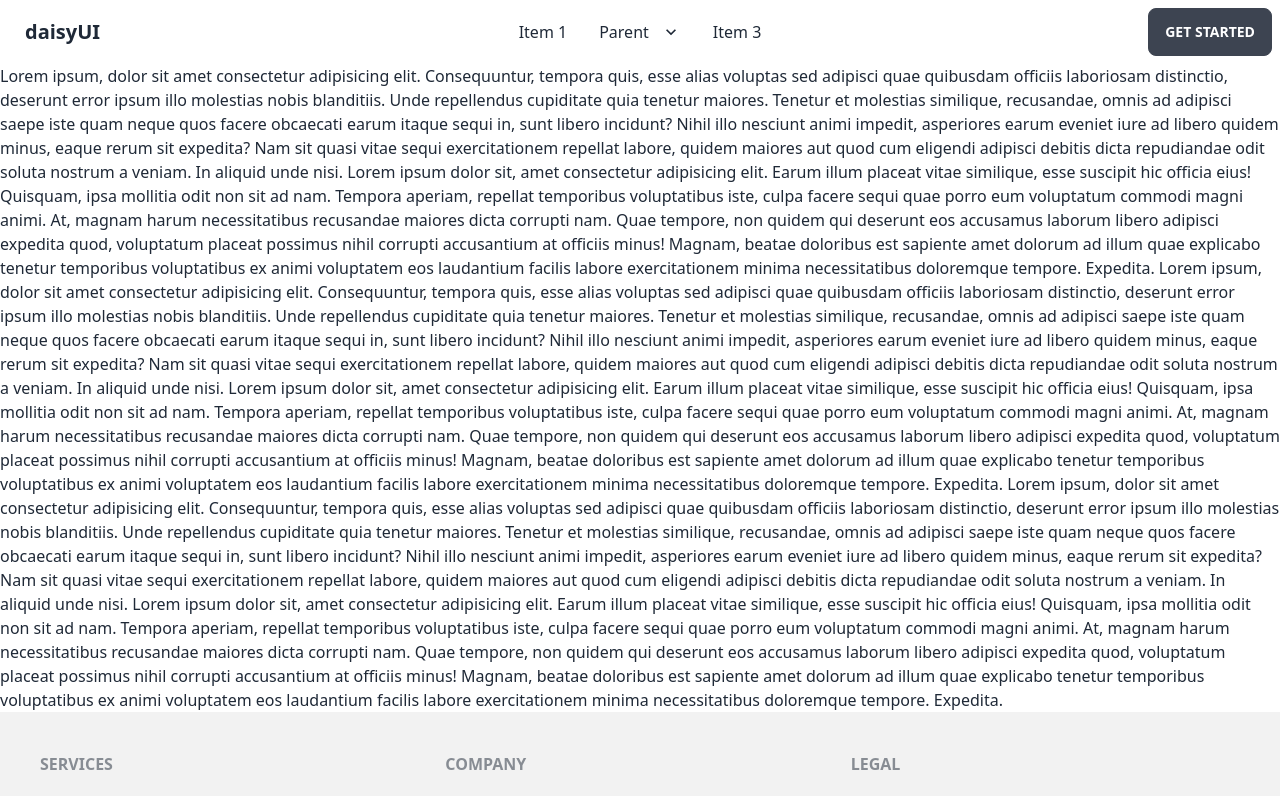
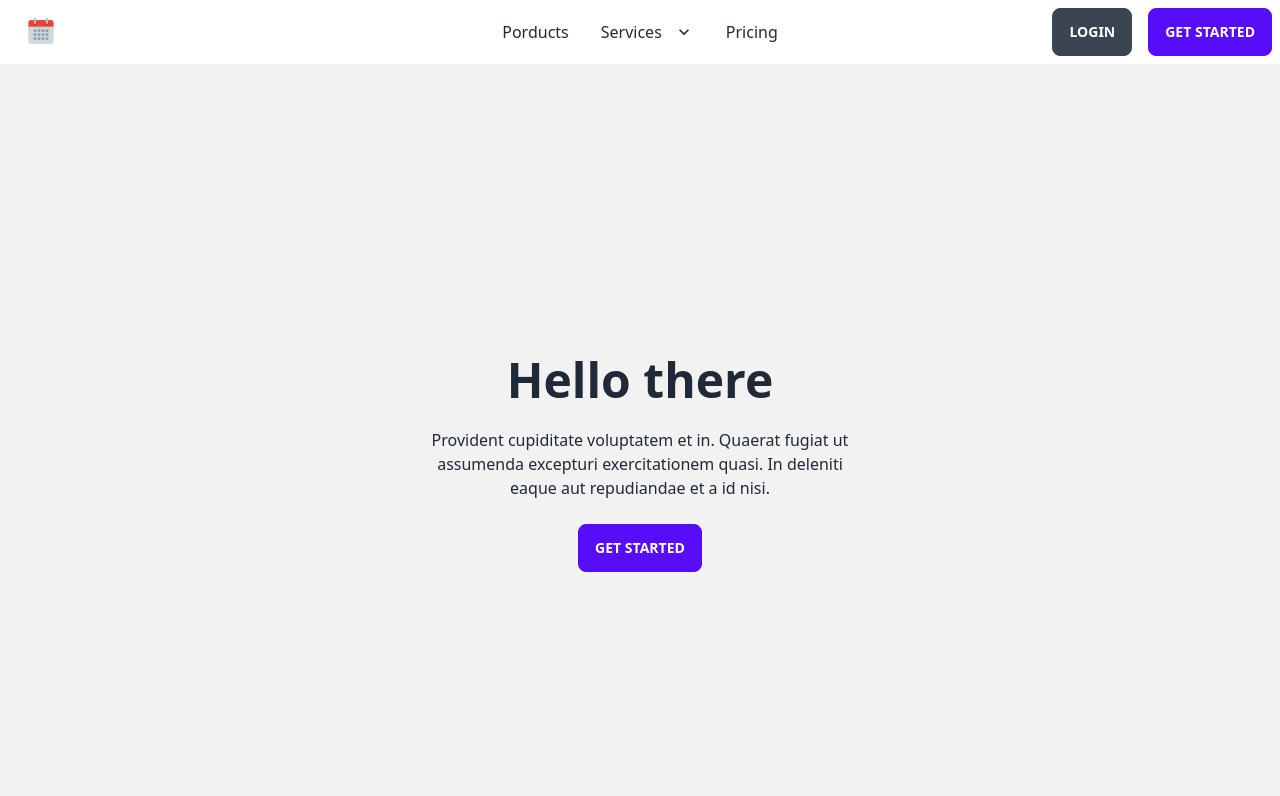
Before and after one commit to ccna35/notify-client, a React (Vite) app: page / in a window 1280 px wide. Shown: the top 796 px of the page. Built offline with nearby package versions, Linux system fonts and the light colour scheme.

Commit message:
"Updated landing page & added search bar"

```diff
--- /dev/null
+++ b/src/components/LandingPageComponents/Hero.tsx
@@ -0,0 +1,19 @@
+function Hero() {
+  return (
+    <div className="hero min-h-screen bg-base-200">
+      <div className="hero-content text-center">
+        <div className="max-w-md">
+          <h1 className="text-5xl font-bold">Hello there</h1>
+          <p className="py-6">
+            Provident cupiditate voluptatem et in. Quaerat fugiat ut assumenda
+            excepturi exercitationem quasi. In deleniti eaque aut repudiandae et
+            a id nisi.
+          </p>
+          <button className="btn btn-primary">Get Started</button>
+        </div>
+      </div>
+    </div>
+  );
+}
+
+export default Hero;
--- a/src/components/LandingPageComponents/Navbar.tsx
+++ b/src/components/LandingPageComponents/Navbar.tsx
@@ -55,16 +55,23 @@ function Navbar() {
             </li>
           </ul>
         </div>
-        <a className="btn btn-ghost normal-case text-xl">daisyUI</a>
+        <a className="btn btn-ghost normal-case text-xl">
+          <img
+            className="h-8 w-auto"
+            src="../../calendar-svgrepo-com.svg"
+            alt="Notify"
+          />
+          <p className="text-white ml-2">Notify</p>
+        </a>
       </div>
       <div className="navbar-center hidden lg:flex">
         <ul className="menu menu-horizontal px-1">
           <li>
-            <a>Item 1</a>
+            <a>Porducts</a>
           </li>
           <li tabIndex={0}>
             <a>
-              Parent
+              Services
               <svg
                 className="fill-current"
                 xmlns="http://www.w3.org/2000/svg"
@@ -77,20 +84,23 @@ function Navbar() {
             </a>
             <ul className="p-2 bg-base-100 shadow-lg">
               <li>
-                <a>Submenu 1</a>
+                <a>Setting Goals</a>
               </li>
               <li>
-                <a>Submenu 2</a>
+                <a>Tracking Progress</a>
               </li>
             </ul>
           </li>
           <li>
-            <a>Item 3</a>
+            <a>Pricing</a>
           </li>
         </ul>
       </div>
-      <div className="navbar-end">
-        <Link to="/register" className="btn">
+      <div className="navbar-end gap-4">
+        <Link to="/login" className="btn">
+          Login
+        </Link>
+        <Link to="/register" className="btn btn-primary">
           Get started
         </Link>
       </div>
--- a/src/components/Note.tsx
+++ b/src/components/Note.tsx
@@ -13,10 +13,8 @@ const API_URL: string = import.meta.env.DE
   : import.meta.env.VITE_REACT_PROD_API_URL;
 
 const Note: FunctionComponent<NoteType> = (note) => {
-  console.log(note);
-
-  const newDate = dayjs(note.createdAt).format("ddd MMM YYYY h:m A");
   dayjs.extend(relativeTime);
+  const newDate = dayjs(note.createdAt).fromNow();
 
   const queryClient = useQueryClient();
 
@@ -38,25 +36,27 @@ const Note: FunctionComponent<NoteType> = (note) => {
 
   return (
     <motion.div
-      className="p-5 flex flex-col gap-4 self-start justify-between overflow-hidden rounded-md bg-white shadow-sm duration-500 hover:shadow-md border hover:border-gray-400 dark:bg-base-200 dark:border-gray-800"
+      className="p-5 flex flex-col gap-4 self-start justify-between overflow-hidden rounded-md bg-white shadow-sm duration-500 hover:shadow-md border hover:border-gray-400 dark:bg-base-200 dark:border-gray-800 h-60"
       layout
       initial={{ opacity: 0.5 }}
       animate={{ opacity: 1 }}
       transition={{ duration: 0.5 }}
     >
       {note.pinned && (
-        <p className="text-sm p-2 rounded-sm bg-slate-200 self-start">Pinned</p>
+        <p className="text-sm py-1 px-2 rounded-sm bg-yellow-400 self-start dark:text-gray-700">
+          Pinned
+        </p>
       )}
 
       <h2 className="text-lg font-medium w-11/12 truncate dark:text-gray-200">
         {note.title}
       </h2>
-      <p className="text-gray-700 text-lg self-start w-11/12 truncate dark:text-gray-300">
+      <p className="text-gray-700 text-lg self-start w-11/12 truncate dark:text-gray-300 flex-grow">
         {note.text}
       </p>
       <div className="flex justify-between items-center">
         <p className="text-sm p-2 rounded-sm bg-slate-200 self-start dark:text-gray-700">
-          {dayjs(note.createdAt).fromNow()}
+          {newDate}
         </p>
         <svg
           xmlns="http://www.w3.org/2000/svg"
--- a/src/pages/Home.tsx
+++ b/src/pages/Home.tsx
@@ -2,7 +2,7 @@ import { useQuery, useQueryClient } from "@tanstack/react-query";
 import axios from "axios";
 import Note from "../components/Note";
 import Spinner from "../components/Loaders/Spinner";
-import { useContext } from "react";
+import { ChangeEvent, useContext, useState } from "react";
 import { UserContext } from "../App";
 
 export type NoteType = {
@@ -56,15 +56,43 @@ export default function Home() {
     ? user.name.split(" ")[0]
     : "N/A";
 
-  console.log(user.name.split(" ")[0]);
-  console.log(JSON.parse(localStorage.getItem("userData")!).firstName);
-  console.log("firstName :", firstName);
+  const [filteredNotes, setFilteredNotes] = useState(data);
+
+  // const handleSearch = (query: ChangeEvent<HTMLInputElement>) => {
+  //   console.log(query.target.value);
+  //   setFilteredNotes((prev) => prev?.includes(query.target.value));
+  // };
 
   return (
     <div className="mx-auto max-w-7xl px-2 sm:px-6 lg:px-8 flex-grow mb-8">
       <h1 className="my-8 text-xl text-center gray-800 p-4 bg-yellow-200 border border-yellow-300 shadow-sm rounded-sm dark:text-gray-800">
         Hey {firstName}, start your day by creating a new note!
       </h1>
+      <div className="form-control mb-8">
+        <div className="input-group">
+          <input
+            type="text"
+            placeholder="Search…"
+            className="input input-bordered"
+          />
+          <button className="btn btn-square">
+            <svg
+              xmlns="http://www.w3.org/2000/svg"
+              className="h-6 w-6"
+              fill="none"
+              viewBox="0 0 24 24"
+              stroke="currentColor"
+            >
+              <path
+                strokeLinecap="round"
+                strokeLinejoin="round"
+                strokeWidth="2"
+                d="M21 21l-6-6m2-5a7 7 0 11-14 0 7 7 0 0114 0z"
+              />
+            </svg>
+          </button>
+        </div>
+      </div>
       {data?.length === 0 ? (
         <div className="text-2xl text-center flex gap-4 items-center justify-center flex-wrap">
           <p>Oops! looks like you haven't created any notes yet.</p>
--- a/src/pages/LandingPage.tsx
+++ b/src/pages/LandingPage.tsx
@@ -1,68 +1,9 @@
+import Hero from "../components/LandingPageComponents/Hero";
+
 function LandingPage() {
   return (
     <main>
-      Lorem ipsum, dolor sit amet consectetur adipisicing elit. Consequuntur,
-      tempora quis, esse alias voluptas sed adipisci quae quibusdam officiis
-      laboriosam distinctio, deserunt error ipsum illo molestias nobis
-      blanditiis. Unde repellendus cupiditate quia tenetur maiores. Tenetur et
-      molestias similique, recusandae, omnis ad adipisci saepe iste quam neque
-      quos facere obcaecati earum itaque sequi in, sunt libero incidunt? Nihil
-      illo nesciunt animi impedit, asperiores earum eveniet iure ad libero
-      quidem minus, eaque rerum sit expedita? Nam sit quasi vitae sequi
-      exercitationem repellat labore, quidem maiores aut quod cum eligendi
-      adipisci debitis dicta repudiandae odit soluta nostrum a veniam. In
-      aliquid unde nisi. Lorem ipsum dolor sit, amet consectetur adipisicing
-      elit. Earum illum placeat vitae similique, esse suscipit hic officia eius!
-      Quisquam, ipsa mollitia odit non sit ad nam. Tempora aperiam, repellat
-      temporibus voluptatibus iste, culpa facere sequi quae porro eum voluptatum
-      commodi magni animi. At, magnam harum necessitatibus recusandae maiores
-      dicta corrupti nam. Quae tempore, non quidem qui deserunt eos accusamus
-      laborum libero adipisci expedita quod, voluptatum placeat possimus nihil
-      corrupti accusantium at officiis minus! Magnam, beatae doloribus est
-      sapiente amet dolorum ad illum quae explicabo tenetur temporibus
-      voluptatibus ex animi voluptatem eos laudantium facilis labore
-      exercitationem minima necessitatibus doloremque tempore. Expedita. Lorem
-      ipsum, dolor sit amet consectetur adipisicing elit. Consequuntur, tempora
-      quis, esse alias voluptas sed adipisci quae quibusdam officiis laboriosam
-      distinctio, deserunt error ipsum illo molestias nobis blanditiis. Unde
-      repellendus cupiditate quia tenetur maiores. Tenetur et molestias
-      similique, recusandae, omnis ad adipisci saepe iste quam neque quos facere
-      obcaecati earum itaque sequi in, sunt libero incidunt? Nihil illo nesciunt
-      animi impedit, asperiores earum eveniet iure ad libero quidem minus, eaque
-      rerum sit expedita? Nam sit quasi vitae sequi exercitationem repellat
-      labore, quidem maiores aut quod cum eligendi adipisci debitis dicta
-      repudiandae odit soluta nostrum a veniam. In aliquid unde nisi. Lorem
-      ipsum dolor sit, amet consectetur adipisicing elit. Earum illum placeat
-      vitae similique, esse suscipit hic officia eius! Quisquam, ipsa mollitia
-      odit non sit ad nam. Tempora aperiam, repellat temporibus voluptatibus
-      iste, culpa facere sequi quae porro eum voluptatum commodi magni animi.
-      At, magnam harum necessitatibus recusandae maiores dicta corrupti nam.
-      Quae tempore, non quidem qui deserunt eos accusamus laborum libero
-      adipisci expedita quod, voluptatum placeat possimus nihil corrupti
-      accusantium at officiis minus! Magnam, beatae doloribus est sapiente amet
-      dolorum ad illum quae explicabo tenetur temporibus voluptatibus ex animi
-      voluptatem eos laudantium facilis labore exercitationem minima
-      necessitatibus doloremque tempore. Expedita. Lorem ipsum, dolor sit amet
-      consectetur adipisicing elit. Consequuntur, tempora quis, esse alias
-      voluptas sed adipisci quae quibusdam officiis laboriosam distinctio,
-      deserunt error ipsum illo molestias nobis blanditiis. Unde repellendus
-      cupiditate quia tenetur maiores. Tenetur et molestias similique,
-      recusandae, omnis ad adipisci saepe iste quam neque quos facere obcaecati
-      earum itaque sequi in, sunt libero incidunt? Nihil illo nesciunt animi
-      impedit, asperiores earum eveniet iure ad libero quidem minus, eaque rerum
-      sit expedita? Nam sit quasi vitae sequi exercitationem repellat labore,
-      quidem maiores aut quod cum eligendi adipisci debitis dicta repudiandae
-      odit soluta nostrum a veniam. In aliquid unde nisi. Lorem ipsum dolor sit,
-      amet consectetur adipisicing elit. Earum illum placeat vitae similique,
-      esse suscipit hic officia eius! Quisquam, ipsa mollitia odit non sit ad
-      nam. Tempora aperiam, repellat temporibus voluptatibus iste, culpa facere
-      sequi quae porro eum voluptatum commodi magni animi. At, magnam harum
-      necessitatibus recusandae maiores dicta corrupti nam. Quae tempore, non
-      quidem qui deserunt eos accusamus laborum libero adipisci expedita quod,
-      voluptatum placeat possimus nihil corrupti accusantium at officiis minus!
-      Magnam, beatae doloribus est sapiente amet dolorum ad illum quae explicabo
-      tenetur temporibus voluptatibus ex animi voluptatem eos laudantium facilis
-      labore exercitationem minima necessitatibus doloremque tempore. Expedita.
+      <Hero />
     </main>
   );
 }
```
Also changed, not shown: src/components/Navbar.tsx (+0 -21 lines).
